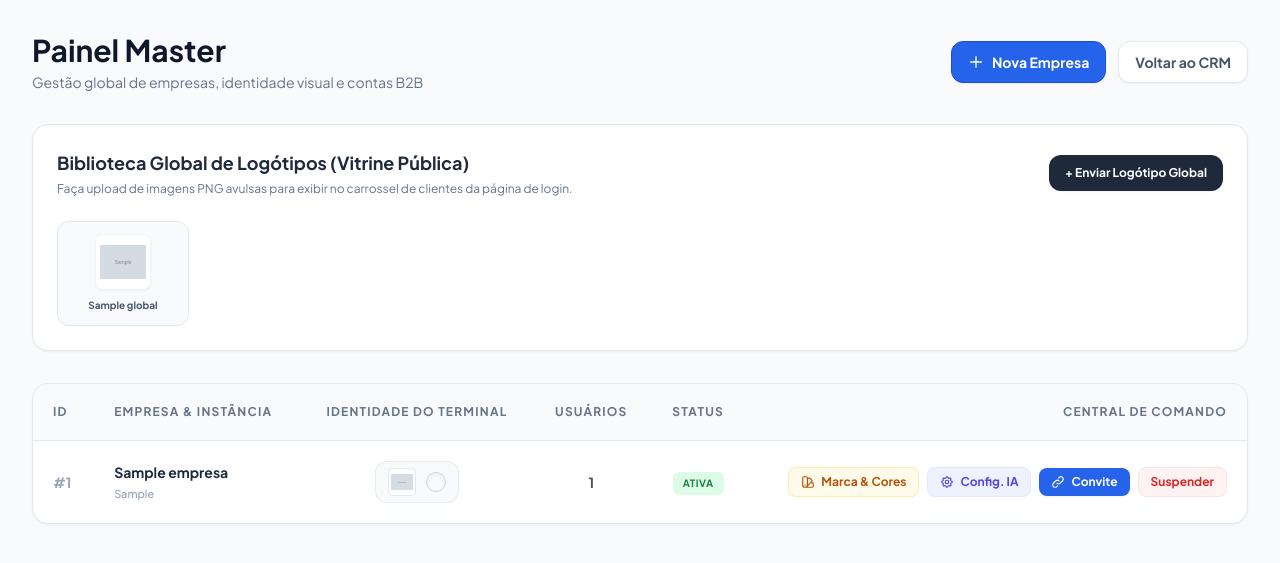
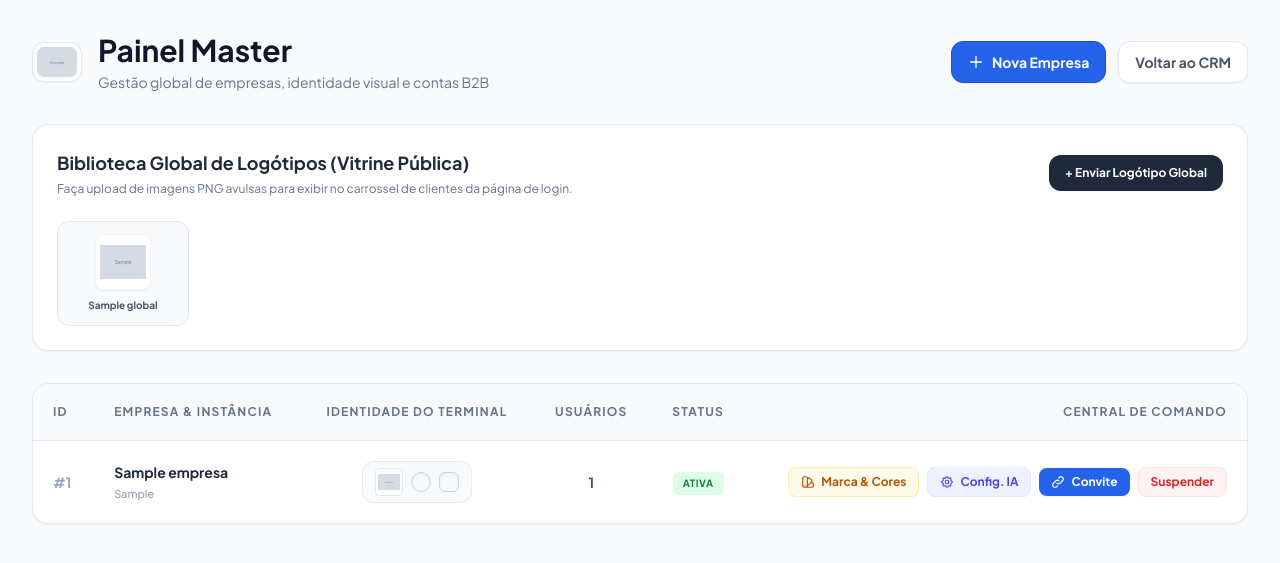
Before and after one commit to PyPedro/crm, a Flask app: page /optmiza-master in a window 1280 px wide. Shown: the top 563 px of the page. Run offline with Flask 3, Linux system fonts and the light colour scheme; a user stored in the database is signed in; tables that the repository leaves empty hold one stand-in row (values such as "Sample post"); grey boxes marked "Sample" are stand-in pictures; some libraries are stand-ins or nearby versions.

Commit message:
Update master.html

```diff
--- a/app/templates/master.html
+++ b/app/templates/master.html
@@ -6,15 +6,22 @@
     <title>Painel Master - Optmiza CRM</title>
     <script src="https://cdn.tailwindcss.com"></script>
     <link href="https://fonts.googleapis.com/css2?family=Plus+Jakarta+Sans:wght@400;500;600;700&display=swap" rel="stylesheet">
-    <style>body { font-family: 'Plus Jakarta Sans', sans-serif; }</style>
+    <style>
+        body { font-family: 'Plus Jakarta Sans', sans-serif; }
+    </style>
 </head>
 <body class="bg-slate-50 text-slate-800 min-h-screen p-8">
     <div class="max-w-7xl mx-auto">
         <!-- Cabeçalho -->
         <div class="flex justify-between items-center mb-8">
-            <div>
-                <h1 class="text-3xl font-bold text-slate-900">Painel Master</h1>
-                <p class="text-slate-500 text-sm mt-1">Gestão global de empresas, identidade visual e contas B2B</p>
+            <div class="flex items-center gap-4">
+                {% if current_user.is_authenticated and current_user.empresa and current_user.empresa.logo_b64 %}
+                    <img src="{{ current_user.empresa.logo_b64 }}" alt="Logo" class="h-10 w-auto object-contain bg-white p-1 rounded-xl border border-slate-200 shadow-sm">
+                {% endif %}
+                <div>
+                    <h1 class="text-3xl font-bold text-slate-900">Painel Master</h1>
+                    <p class="text-slate-500 text-sm mt-1">Gestão global de empresas, identidade visual e contas B2B</p>
+                </div>
             </div>
             <div class="flex items-center gap-3">
                 <button onclick="document.getElementById('modal-nova-empresa').classList.remove('hidden')" class="bg-blue-600 border border-blue-700 text-white px-4 py-2.5 rounded-xl text-sm font-bold hover:bg-blue-700 transition-all shadow-sm flex items-center gap-2">
@@ -100,15 +107,16 @@
                                 </div>
                             </td>
 
-                            <!-- PREVIEW DA IDENTIDADE VISUAL (LOGO + COR) -->
+                            <!-- PREVIEW DA IDENTIDADE VISUAL (LOGO + COR PRIMÁRIA + COR DE FUNDO) -->
                             <td class="p-5 text-center">
-                                <div class="inline-flex items-center gap-2.5 bg-slate-50 px-3 py-1.5 rounded-xl border border-slate-200/80">
+                                <div class="inline-flex items-center gap-2 bg-slate-50 px-3 py-1.5 rounded-xl border border-slate-200/80">
                                     {% if empresa.logo_b64 %}
                                         <img src="{{ empresa.logo_b64 }}" alt="Logo" class="h-7 w-7 object-contain bg-white rounded border border-slate-200 p-0.5">
                                     {% else %}
                                         <div class="h-7 w-7 rounded bg-white border border-dashed border-slate-300 flex items-center justify-center text-[8px] text-slate-400 font-bold">Sem</div>
                                     {% endif %}
-                                    <span class="w-5 h-5 rounded-full border border-slate-300 shadow-inner" style="background-color: {{ empresa.cor_primaria or '#2563eb' }};" title="Cor: {{ empresa.cor_primaria or '#2563eb' }}"></span>
+                                    <span class="w-5 h-5 rounded-full border border-slate-300 shadow-inner" style="background-color: {{ empresa.cor_primaria or '#2563eb' }};" title="Cor Primária: {{ empresa.cor_primaria or '#2563eb' }}"></span>
+                                    <span class="w-5 h-5 rounded-md border border-slate-300 shadow-inner" style="background-color: {{ empresa.cor_fundo or '#F8FAFC' }};" title="Cor de Fundo: {{ empresa.cor_fundo or '#F8FAFC' }}"></span>
                                 </div>
                             </td>
 
@@ -126,14 +134,14 @@
                             <!-- COLUNA DE AÇÕES -->
                             <td class="p-5">
                                 <div class="flex items-center justify-end gap-2 flex-wrap">
-                                    <!-- Botão Personalizar Terminal (Logo e Cores) -->
-                                    <button onclick="abrirModalBranding({{ empresa.id }}, '{{ empresa.nome }}', '{{ empresa.cor_primaria or '#2563eb' }}')" class="bg-amber-50 text-amber-700 hover:bg-amber-100 text-xs font-bold py-1.5 px-3 rounded-lg border border-amber-200/70 transition-colors flex items-center gap-1.5" title="Personalizar Logo e Cores do Terminal do Cliente">
+                                    <!-- Botão Personalizar Terminal (Logo, Cor Primária e Fundo) -->
+                                    <button onclick="abrirModalBranding({{ empresa.id }}, {{ empresa.nome | tojson }}, '{{ empresa.cor_primaria or '#2563eb' }}', '{{ empresa.cor_fundo or '#F8FAFC' }}')" class="bg-amber-50 text-amber-700 hover:bg-amber-100 text-xs font-bold py-1.5 px-3 rounded-lg border border-amber-200/70 transition-colors flex items-center gap-1.5" title="Personalizar Logo, Cores e Background do Cliente">
                                         <svg class="w-3.5 h-3.5" fill="none" stroke="currentColor" viewBox="0 0 24 24"><path stroke-linecap="round" stroke-linejoin="round" stroke-width="2" d="M7 21a4 4 0 01-4-4V5a2 2 0 012-2h4a2 2 0 012 2v12a4 4 0 01-4 4zm0 0h12a2 2 0 002-2v-4a2 2 0 00-2-2h-2.343M11 7.343l1.657-1.657a2 2 0 012.828 0l2.829 2.829a2 2 0 010 2.828l-8.486 8.485M7 17h.01"></path></svg>
                                         Marca & Cores
                                     </button>
 
                                     <!-- Botão de Configurar IA -->
-                                    <button onclick="abrirModalConfigIA({{ empresa.id }}, '{{ empresa.nome }}')" class="bg-indigo-50 text-indigo-600 hover:bg-indigo-100 text-xs font-bold py-1.5 px-3 rounded-lg border border-indigo-100 transition-colors flex items-center gap-1.5" title="Personalizar Inteligência Artificial">
+                                    <button onclick="abrirModalConfigIA({{ empresa.id }}, {{ empresa.nome | tojson }})" class="bg-indigo-50 text-indigo-600 hover:bg-indigo-100 text-xs font-bold py-1.5 px-3 rounded-lg border border-indigo-100 transition-colors flex items-center gap-1.5" title="Personalizar Inteligência Artificial">
                                         <svg class="w-3.5 h-3.5" fill="none" stroke="currentColor" viewBox="0 0 24 24"><path stroke-linecap="round" stroke-linejoin="round" stroke-width="2" d="M10.325 4.317c.426-1.756 2.924-1.756 3.35 0a1.724 1.724 0 002.573 1.066c1.543-.94 3.31.826 2.37 2.37a1.724 1.724 0 001.065 2.572c1.756.426 1.756 2.924 0 3.35a1.724 1.724 0 00-1.066 2.573c.94 1.543-.826 3.31-2.37 2.37a1.724 1.724 0 00-2.572 1.065c-.426 1.756-2.924 1.756-3.35 0a1.724 1.724 0 00-2.573-1.066c-1.543.94-3.31-.826-2.37-2.37a1.724 1.724 0 00-1.065-2.572c-1.756-.426-1.756-2.924 0-3.35a1.724 1.724 0 001.066-2.573c-.94-1.543.826-3.31 2.37-2.37.996.608 2.296.07 2.572-1.065z"></path><path stroke-linecap="round" stroke-linejoin="round" stroke-width="2" d="M15 12a3 3 0 11-6 0 3 3 0 016 0z"></path></svg>
                                         Config. IA
                                     </button>
@@ -192,16 +200,24 @@
 
                 <div class="grid grid-cols-2 gap-3">
                     <div>
-                        <label class="block text-xs font-bold text-slate-500 mb-1 uppercase tracking-wider">Cor do Terminal</label>
+                        <label class="block text-xs font-bold text-slate-500 mb-1 uppercase tracking-wider">Cor de Destaque</label>
                         <div class="flex items-center gap-2 bg-slate-50 border border-slate-200 px-3 py-2 rounded-xl">
                             <input type="color" name="cor_primaria" value="#2563eb" class="w-8 h-8 rounded cursor-pointer border-0 bg-transparent">
-                            <span class="text-xs text-slate-500 font-medium">Cor Principal</span>
+                            <span class="text-xs text-slate-500 font-medium">Botões/Tema</span>
                         </div>
                     </div>
                     <div>
-                        <label class="block text-xs font-bold text-slate-500 mb-1 uppercase tracking-wider">Logo (Opcional)</label>
-                        <input type="file" name="logo" accept="image/*" class="w-full text-[11px] text-slate-500 file:cursor-pointer file:py-2 file:px-2.5 file:rounded-lg file:border-0 file:text-[11px] file:font-bold file:bg-blue-50 file:text-blue-700 border border-slate-200 rounded-xl p-1.5 bg-slate-50">
+                        <label class="block text-xs font-bold text-slate-500 mb-1 uppercase tracking-wider">Cor de Fundo</label>
+                        <div class="flex items-center gap-2 bg-slate-50 border border-slate-200 px-3 py-2 rounded-xl">
+                            <input type="color" name="cor_fundo" value="#F8FAFC" class="w-8 h-8 rounded cursor-pointer border-0 bg-transparent">
+                            <span class="text-xs text-slate-500 font-medium">Background</span>
+                        </div>
                     </div>
+                </div>
+
+                <div>
+                    <label class="block text-xs font-bold text-slate-500 mb-1 uppercase tracking-wider">Logótipo (Opcional)</label>
+                    <input type="file" name="logo" accept="image/*" class="w-full text-[11px] text-slate-500 file:cursor-pointer file:py-2 file:px-2.5 file:rounded-lg file:border-0 file:text-[11px] file:font-bold file:bg-blue-50 file:text-blue-700 border border-slate-200 rounded-xl p-1.5 bg-slate-50">
                 </div>
 
                 <div class="pt-3">
@@ -213,7 +229,7 @@
         </div>
     </div>
 
-    <!-- MODAL: Personalizar Marca & Cores da Empresa -->
+    <!-- MODAL: Personalizar Marca, Cores e Background da Empresa -->
     <div id="modal-branding" class="hidden fixed inset-0 z-50 bg-slate-900/40 backdrop-blur-sm flex items-center justify-center p-4">
         <div class="bg-white rounded-2xl shadow-2xl w-full max-w-md overflow-hidden">
             <div class="px-6 py-4 border-b border-slate-100 flex justify-between items-center bg-slate-50">
@@ -225,11 +241,24 @@
             </div>
 
             <form id="form-branding" method="POST" enctype="multipart/form-data" class="p-6 space-y-4">
-                <div>
-                    <label class="block text-xs font-bold text-slate-500 mb-1 uppercase tracking-wider">Cor Primária do Sistema</label>
-                    <div class="flex items-center gap-3 bg-slate-50 border border-slate-200 p-2.5 rounded-xl">
-                        <input type="color" id="branding_cor" name="cor_primaria" value="#2563eb" class="w-10 h-10 rounded-lg cursor-pointer border-0 bg-transparent">
-                        <span class="text-xs text-slate-600">Escolha a cor para botões, destaques e cabeçalho deste cliente.</span>
+                <div class="grid grid-cols-2 gap-3">
+                    <div>
+                        <label class="block text-xs font-bold text-slate-500 mb-1 uppercase tracking-wider">Cor Primária (Tema)</label>
+                        <div class="flex items-center gap-2.5 bg-slate-50 border border-slate-200 p-2.5 rounded-xl">
+                            <input type="color" id="branding_cor" name="cor_primaria" value="#2563eb" class="w-9 h-9 rounded-lg cursor-pointer border-0 bg-transparent shrink-0">
+                            <span class="text-[11px] text-slate-600 leading-tight">Botões, ícones e destaques</span>
+                        </div>
+                    </div>
+
+                    <div>
+                        <div class="flex justify-between items-center mb-1">
+                            <label class="block text-xs font-bold text-slate-500 uppercase tracking-wider">Cor de Fundo</label>
+                            <button type="button" onclick="document.getElementById('branding_fundo').value = '#F8FAFC'" class="text-[10px] font-bold text-blue-600 hover:underline">Padrão</button>
+                        </div>
+                        <div class="flex items-center gap-2.5 bg-slate-50 border border-slate-200 p-2.5 rounded-xl">
+                            <input type="color" id="branding_fundo" name="cor_fundo" value="#F8FAFC" class="w-9 h-9 rounded-lg cursor-pointer border-0 bg-transparent shrink-0">
+                            <span class="text-[11px] text-slate-600 leading-tight">Background do terminal</span>
+                        </div>
                     </div>
                 </div>
 
@@ -324,9 +353,10 @@
 
     <!-- SCRIPTS MESTRES -->
     <script>
-        function abrirModalBranding(empresaId, empresaNome, corAtual) {
+        function abrirModalBranding(empresaId, empresaNome, corAtual, corFundoAtual) {
             document.getElementById('branding-empresa-nome').textContent = empresaNome;
             document.getElementById('branding_cor').value = corAtual || '#2563eb';
+            document.getElementById('branding_fundo').value = corFundoAtual || '#F8FAFC';
             document.getElementById('remover_logo').checked = false;
             document.getElementById('form-branding').action = `/optmiza-master/empresa/${empresaId}/branding`;
             document.getElementById('modal-branding').classList.remove('hidden');
```
